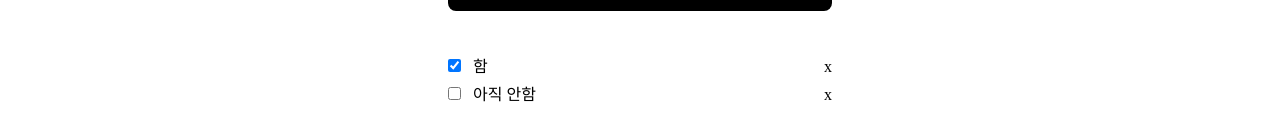
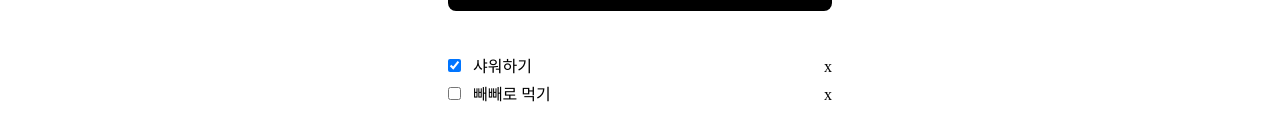
Before and after one commit to Nowdays-Goodnight-Cool-Niang/Frontend, a React (Vite) app: page /todo in a window 1280 px wide. Shown: the part 274-414 px from the top of the page. Built offline with nearby package versions, Linux system fonts and the light colour scheme.

Commit message:
perf: ⚡️ mockdata 시안에 맞게 변경

```diff
--- a/src/stores/useTodoStore.ts
+++ b/src/stores/useTodoStore.ts
@@ -9,8 +9,8 @@ interface ITodoState {
 
 export const useTodoStore = create<ITodoState>((set) => ({
   todos: [
-    { id: 1, content: '함', isDone: true },
-    { id: 2, content: '아직 안함', isDone: false },
+    { id: 1, content: '샤워하기', isDone: true },
+    { id: 2, content: '빼빼로 먹기', isDone: false },
   ],
   addTodo: (todo: ITodoItem) => set((state) => ({ todos: [...state.todos, todo] })),
   deleteTodo: (id: number) =>
```
